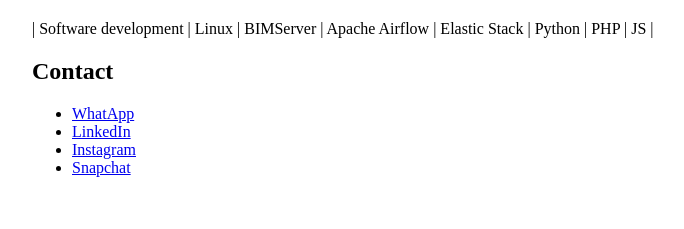
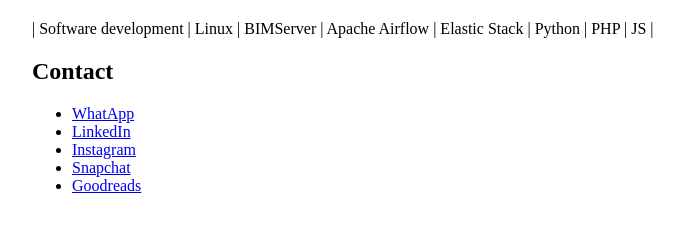
Before and after one commit to richardkippers/richardkippers_nl, a plain HTML site: page index.html in a window 1280 px wide. Shown: the part 89-318 px from the top of the page, without its empty margins (208-892 px from the left). Drawn offline with Linux system fonts and the light colour scheme.

Commit message:
Added Goodreads url

```diff
--- a/index.html
+++ b/index.html
@@ -16,6 +16,7 @@
         <li><a href="https://linkedin.com/in/richardkippers" title="LinkedIn">LinkedIn</a></li>
         <li><a href="https://instagram.com/richardkippers" title="Instagram">Instagram</a></li>
         <li><a href="https://snapchat.com/add/richardkippers" title="Snapchat">Snapchat</a></li>
+        <li><a href="https://www.goodreads.com/user/show/82379306-richard-kippers" title="Goodreads">Goodreads</a></li>
     </ul>
 
 </body>
```
